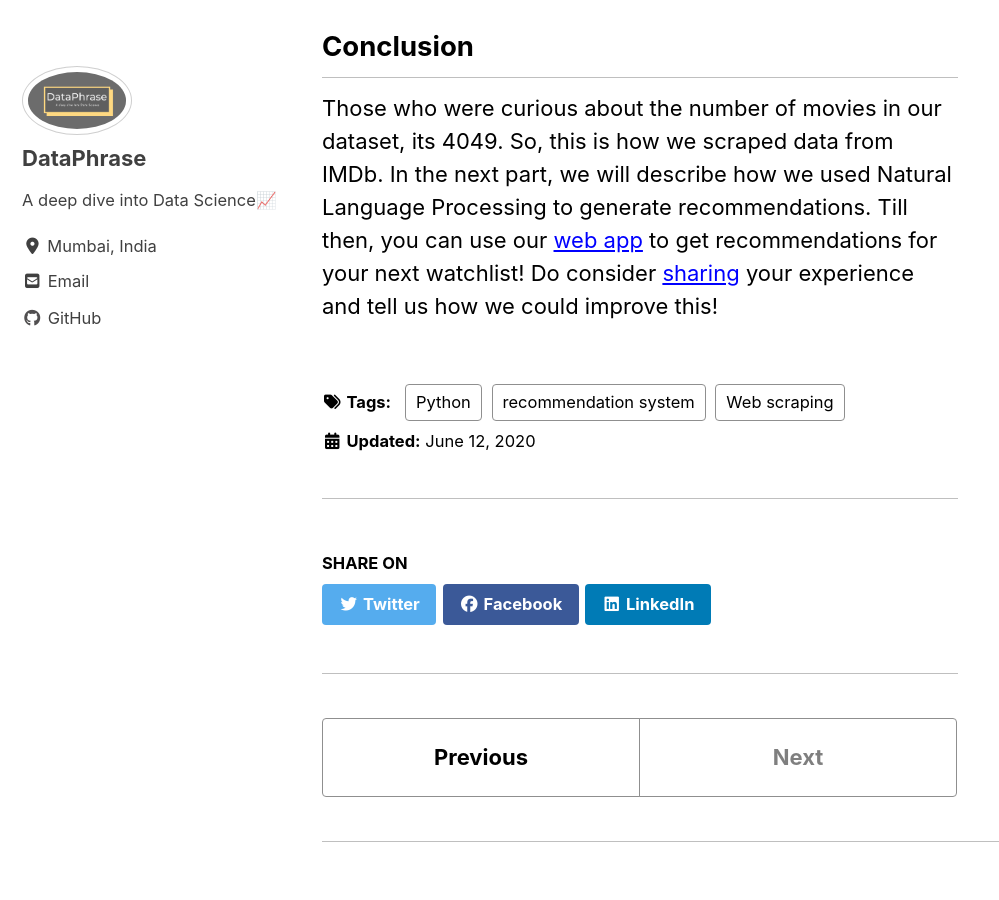
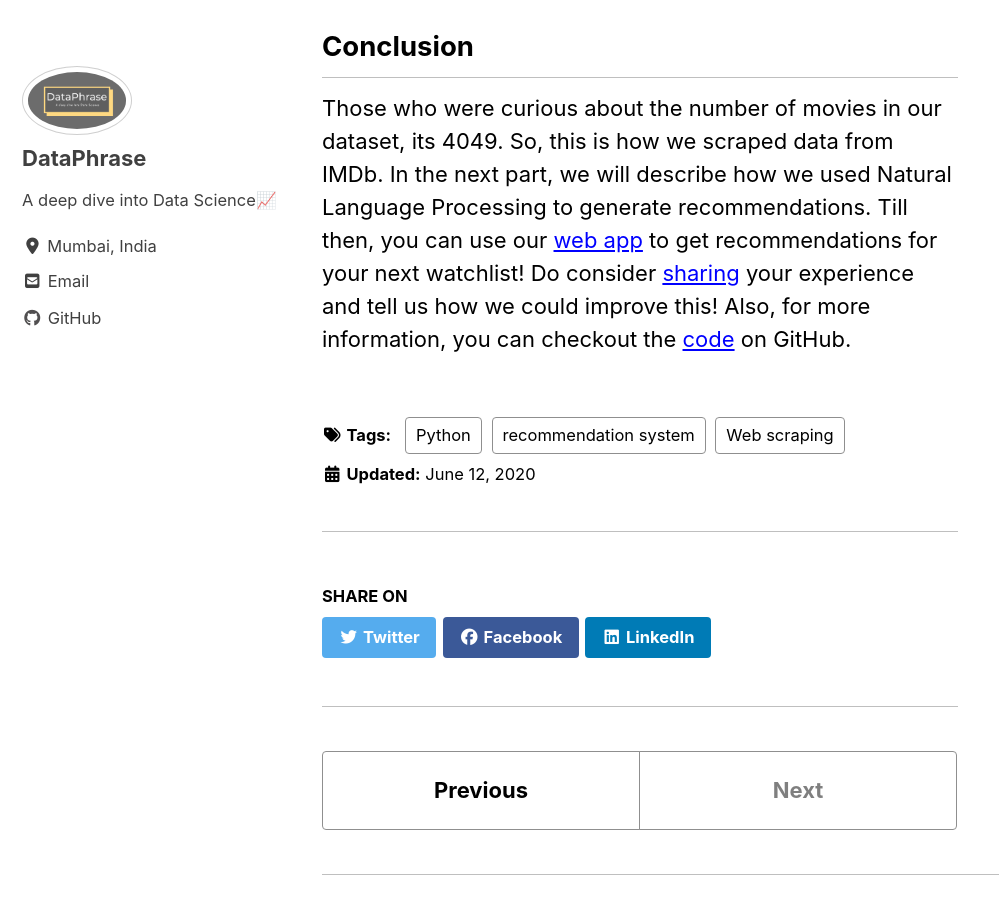
Before and after one commit to dataphrase/dataphrase.github.io, a Jekyll site: the page built from _posts/2020-06-12-movierec1.md, in a window 1280 px wide and 900 px high, scrolled down 6014 px. Shown: the whole window, without its empty margins (0-999 px from the left). Built offline with Jekyll 4.4.1, drawn with Linux system fonts in a browser that asks for light colours; cached includes are drawn as plain includes; nearby versions of some CDN libraries.

Commit message:
Added github link in the blog

```diff
--- a/_posts/2020-06-12-movierec1.md
+++ b/_posts/2020-06-12-movierec1.md
@@ -114,4 +114,4 @@ Here's the result, have a look at the first 5 records of the file: -
 
 ## Conclusion
 
-Those who were curious about the number of movies in our dataset, its 4049. So, this is how we scraped data from IMDb. In the next part, we will describe how we used Natural Language Processing to generate recommendations. Till then, you can use our [web app](https://movie-recommendations-system.herokuapp.com/) to get recommendations for your next watchlist! Do consider [sharing](https://docs.google.com/forms/d/e/1FAIpQLSc24WN46HNZGyd_XqK07g06EzbYmSuGKuGYNeTYketftx1krg/viewform?usp=sf_link) your experience and tell us how we could improve this!
+Those who were curious about the number of movies in our dataset, its 4049. So, this is how we scraped data from IMDb. In the next part, we will describe how we used Natural Language Processing to generate recommendations. Till then, you can use our [web app](https://movie-recommendations-system.herokuapp.com/) to get recommendations for your next watchlist! Do consider [sharing](https://docs.google.com/forms/d/e/1FAIpQLSc24WN46HNZGyd_XqK07g06EzbYmSuGKuGYNeTYketftx1krg/viewform?usp=sf_link) your experience and tell us how we could improve this! Also, for more information, you can checkout the [code](https://github.com/mananjhaveri/Movie-Recommendation-System) on GitHub.
```
